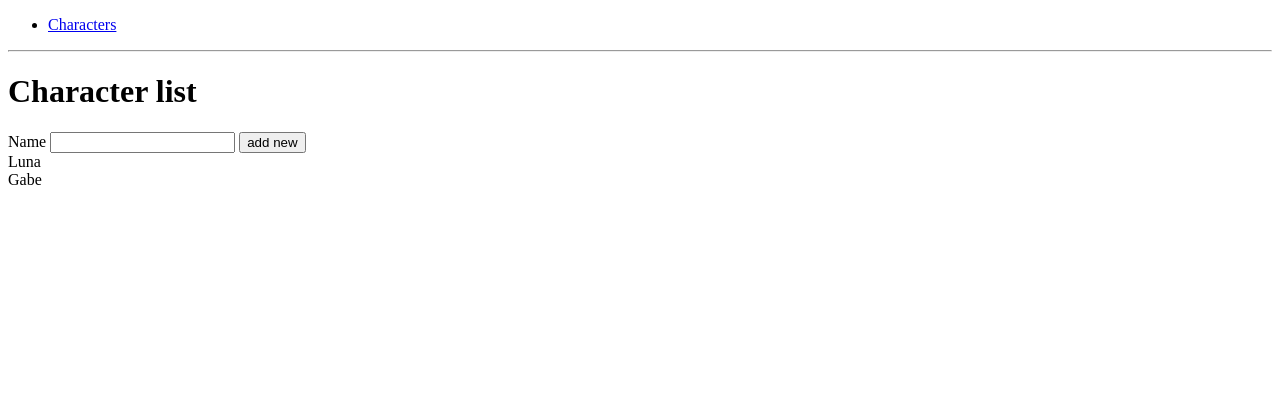
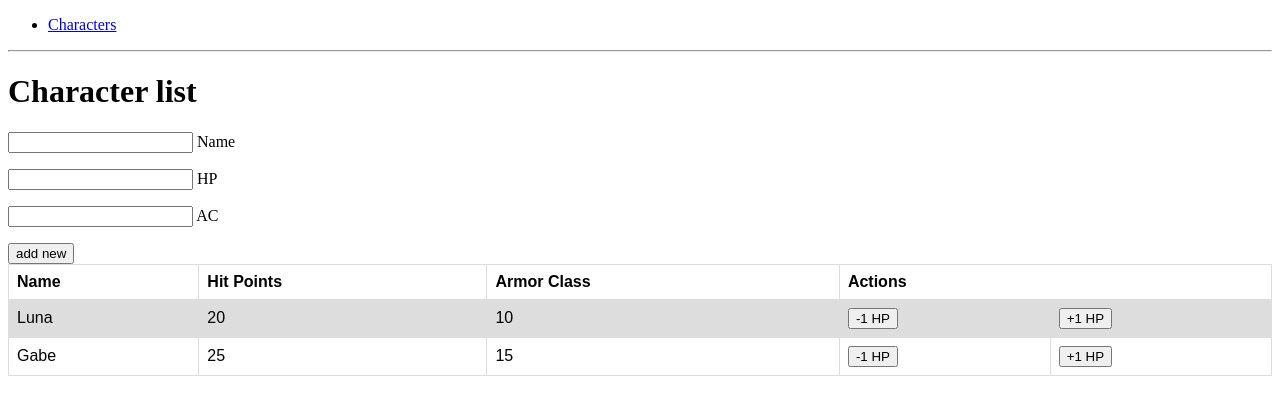
Before and after one commit to inkyblinkypinkyclyde/DnD-flask-app, a Flask app: page /characters in a window 1280 px wide. Shown: the top 415 px of the page. Run offline with Flask 2, Linux system fonts and the light colour scheme.

Commit message:
added the first four attributes to characters

```diff
--- a/controllers/controller.py
+++ b/controllers/controller.py
@@ -1,3 +1,5 @@
+from argparse import Action
+from ctypes.wintypes import HPALETTE
 from flask import render_template, request, redirect
 from app import app
 from models.characters import *
@@ -10,6 +12,18 @@ def index():
 @app.route('/characters', methods=['POST'])
 def new_character():
     name = request.form['name']
-    new_character = Character(name=name)
+    HP = request.form['HP']
+    AC = request.form['AC']
+    new_character = Character(name=name, HP=HP, AC=AC)
     add_new_character(new_character)
     return redirect('/characters')
+
+@app.route('/characters/remove_HP/<name>', methods=['Post'])
+def lower_hp(name):
+    remove_1_hp(name)
+    return redirect('/characters')
+
+@app.route('/characters/add_HP/<name>', methods=['Post'])
+def raise_hp(name):
+    add_1_hp(name)
+    return redirect('/characters')
--- a/models/character.py
+++ b/models/character.py
@@ -1,3 +1,5 @@
 class Character():
-    def __init__(self, name):
+    def __init__(self, name, HP, AC):
         self.name = name
+        self.HP = HP
+        self.AC = AC
--- a/models/characters.py
+++ b/models/characters.py
@@ -1,9 +1,25 @@
-from models.character import *
 
-character1 = Character("Luna")
-character2 = Character("Gabe")
+from models.character import Character
+# from character import Character
+
+character1 = Character("Luna", 20, 10)
+character2 = Character("Gabe", 25, 15)
 
 character_list = [character1, character2]
 
 def add_new_character(new_character):
     character_list.append(new_character)
+
+def remove_1_hp(character):
+    for character_in_list in character_list:
+        if character_in_list.name == character:
+            character_in_list.HP -= 1
+            print(character_in_list.HP)
+            break
+
+def add_1_hp(character):
+    for character_in_list in character_list:
+        if character_in_list.name == character:
+            character_in_list.HP += 1
+            print(character_in_list.HP)
+            break
--- a/static/css/main.css
+++ b/static/css/main.css
@@ -0,0 +1,16 @@
+table {
+    font-family: arial, sans-serif;
+    border-collapse: collapse;
+    width: 100%;
+}
+
+td,
+th {
+    border: 1px solid #dddddd;
+    text-align: left;
+    padding: 8px;
+}
+
+tr:nth-child(even) {
+    background-color: #dddddd;
+}
--- a/templates/base.html
+++ b/templates/base.html
@@ -5,12 +5,13 @@
     <meta charset="UTF-8">
     <meta http-equiv="X-UA-Compatible" content="IE=edge">
     <meta name="viewport" content="width=device-width, initial-scale=1.0">
+    <link rel="stylesheet" href="{{ url_for('static', filename='css/main.css') }}">
     <title>{{ title }}</title>
 </head>
 
 <body>
     <ul>
-        <li class="navlink"><a href="/characters">Characters</a></li>
+        <li class=" navlink"><a href="/characters">Characters</a></li>
     </ul>
     <hr>
     {% block content %} {% endblock %}
--- a/templates/index.html
+++ b/templates/index.html
@@ -4,16 +4,48 @@
 <h1>Character list</h1>
 <section>
     <form action="/characters" method="POST">
-        <label for="name">Name</label>
-        <input type="text" name="name" id="name">
+        <p>
+            <input type="text" name="name" id="name">
+            <label for="name">Name</label>
+        </p>
+        <p>
+            <input type="number" name="HP" id="HP">
+            <label for="HP">HP</label>
+        </p>
+        <p>
+            <input type="number" name="AC" id="AC">
+            <label for="AC" name="AC">AC</label>
+        </p>
         <input type="submit" value="add new">
     </form>
 </section>
 <section>
-    {% for character in character_list%}
+    <table>
+        <tr>
+            <th>Name</th>
+            <th>Hit Points</th>
+            <th>Armor Class</th>
+            <th colspan="2">Actions</th>
+        </tr>
+        {% for character in character_list%}
+        <tr>
+            <td>{{ character.name}}</td>
+            <td>{{ character.HP}}</td>
+            <td>{{ character.AC}}</td>
+            <td>
+                <form action="/character/remove_HP/{{character.name}}" methods="POST">
+                    <input type="submit" value="-1 HP">
+                </form>
+            </td>
+            <td>
+                <form action="/character/add_HP/{{character.name}}" methods="POST">
+                    <input type="submit" value="+1 HP">
+                </form>
+            </td>
+        </tr>
+        {% endfor %}
+    </table>
     <div>
-        {{ character.name}}
     </div>
-    {% endfor %}
 </section>
 {% endblock %}
```
